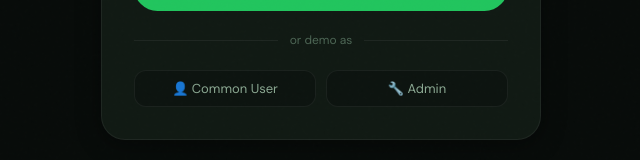
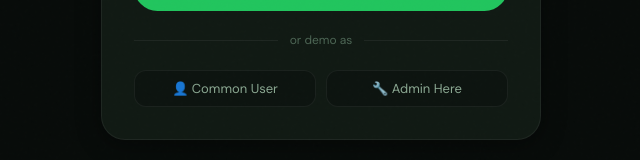
Before and after one commit to jp-coder16/Capstone, a React (Vite) app in the folder frontend/: page /login in a window 1280 px wide. Shown: the part 511-671 px from the top of the page, without its empty margins (319-959 px from the left). Built offline with nearby package versions, Linux system fonts and the light colour scheme.

Commit message:
my second test commit

```diff
--- a/frontend/src/pages/LoginPage.jsx
+++ b/frontend/src/pages/LoginPage.jsx
@@ -185,7 +185,7 @@ export default function LoginPage() {
                 color: 'var(--text-secondary)', fontSize: 13, cursor: 'pointer',
                 transition: 'var(--transition)'
               }}
-            >🔧 Admin</button>
+            >🔧 Admin Here</button>
           </div>
         </div>
 
```
